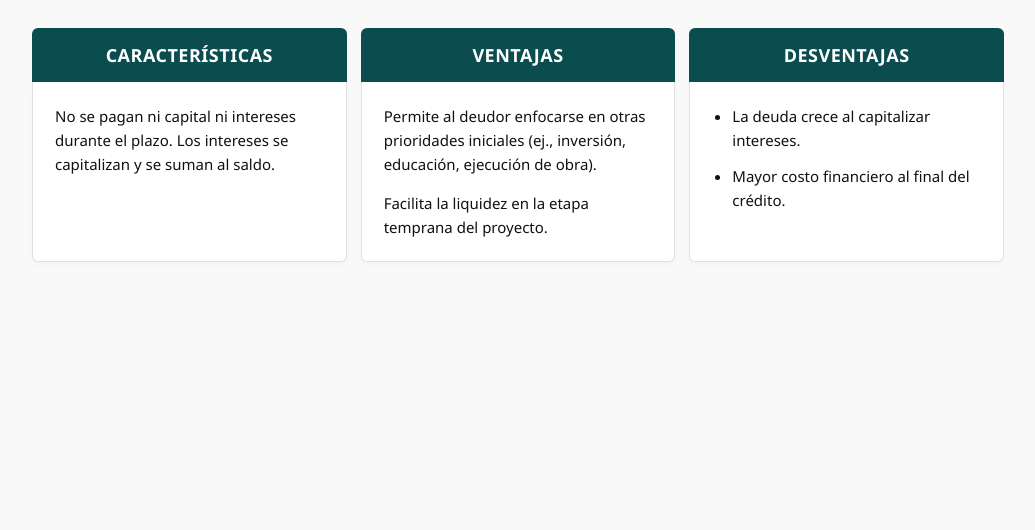
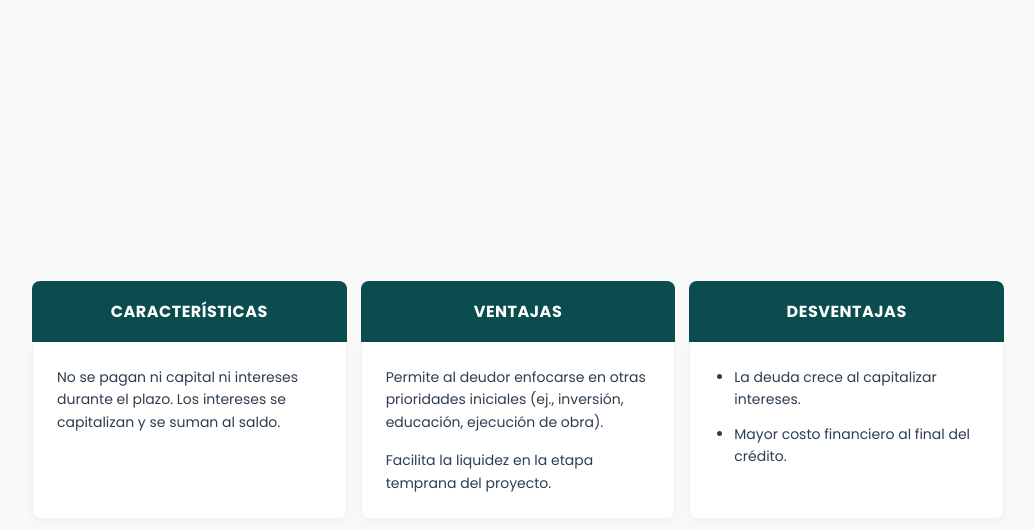
Before and after one commit to andres-caro01/U4_Contabilidad_y_Finanzas_Corporativas-, a plain HTML site: page Tabla10/index.html in a window 1280 px wide. Shown: the whole page, without its empty margins (122-1157 px from the left). Drawn offline with Linux system fonts and the light colour scheme.

Commit message:
Update index.html

```diff
--- a/Tabla10/index.html
+++ b/Tabla10/index.html
@@ -3,28 +3,47 @@
 <head>
     <meta charset="UTF-8">
     <meta name="viewport" content="width=device-width, initial-scale=1.0">
-    <title>Tabla con Animación de Entrada</title>
+    <title>Tabla Animada Centrada - Poppins</title>
     <style>
+        /* Importación de la fuente Poppins desde Google Fonts */
+        @import url('https://fonts.googleapis.com/css2?family=Poppins:wght@400;600;700&display=swap');
+
+        /* Forzar que el fondo ocupe el 100% de la ventana */
+        html, body {
+            margin: 0;
+            padding: 0;
+            width: 100%;
+            height: 100%;
+        }
+
+        /* Centrado absoluto vertical y horizontal en la pantalla */
         body {
-            font-family: 'Segoe UI', Tahoma, Geneva, Verdana, sans-serif;
+            font-family: 'Poppins', sans-serif;
             background-color: #f9f9f9;
-            padding: 20px;
             display: flex;
             justify-content: center;
+            align-items: center;
+            box-sizing: border-box;
+            padding: 20px;
+        }
+
+        /* Contenedor que limita el ancho máximo de la tabla */
+        .table-container {
+            width: 100%;
+            max-width: 1000px;
         }
 
         .custom-table {
             border-collapse: separate;
             border-spacing: 14px 0; /* Espaciado entre columnas */
             width: 100%;
-            max-width: 1000px;
         }
 
-        /* Definición de la animación de entrada */
+        /* Animación de entrada con un movimiento curvo más elegante */
         @keyframes fadeInUp {
             from {
                 opacity: 0;
-                transform: translateY(20px);
+                transform: translateY(25px);
             }
             to {
                 opacity: 1;
@@ -32,26 +51,26 @@
             }
         }
 
-        /* Clase base para aplicar la animación a las columnas */
+        /* Aplicación de la animación */
         .animated-col {
-            opacity: 0; /* Se mantiene oculto antes de que inicie la animación */
-            animation: fadeInUp 0.6s ease-out forwards;
+            opacity: 0;
+            animation: fadeInUp 0.7s cubic-bezier(0.25, 1, 0.5, 1) forwards;
         }
 
-        /* Delays para el efecto escalonado (de izquierda a derecha) */
-        .col-1 { animation-delay: 0.1s; }
-        .col-2 { animation-delay: 0.3s; }
-        .col-3 { animation-delay: 0.5s; }
+        /* Efecto secuencial (delays) */
+        .col-1 { animation-delay: 0.15s; }
+        .col-2 { animation-delay: 0.35s; }
+        .col-3 { animation-delay: 0.55s; }
 
         /* Estilos de los Encabezados */
         .custom-table th {
             background-color: #0b4c4f;
             color: #ffffff;
-            font-size: 18px;
-            font-weight: bold;
+            font-size: 16px;
+            font-weight: 700; /* Peso bold para Poppins */
             text-transform: uppercase;
-            padding: 15px;
-            border-radius: 6px 6px 0 0;
+            padding: 18px 15px;
+            border-radius: 8px 8px 0 0;
             text-align: center;
             letter-spacing: 0.5px;
         }
@@ -59,19 +78,20 @@
         /* Estilos de las Celdas de Contenido */
         .custom-table td {
             background-color: #ffffff;
-            color: #111111;
-            font-size: 15px;
+            color: #2c3e50;
+            font-size: 14px;
+            font-weight: 400; /* Peso regular para Poppins */
             line-height: 1.6;
-            padding: 22px;
+            padding: 24px;
             vertical-align: top;
-            border-left: 1px solid #e0e0e0;
-            border-right: 1px solid #e0e0e0;
-            border-bottom: 1px solid #e0e0e0;
-            border-radius: 0 0 6px 6px;
-            box-shadow: 0 4px 6px rgba(0,0,0,0.02); /* Sutil sombra para dar relieve */
+            border-left: 1px solid #eef2f5;
+            border-right: 1px solid #eef2f5;
+            border-bottom: 1px solid #eef2f5;
+            border-radius: 0 0 8px 8px;
+            box-shadow: 0 4px 12px rgba(0,0,0,0.03); /* Sutil sombra de relieve */
         }
 
-        /* Listas en Desventajas */
+        /* Listas en la sección de Desventajas */
         .custom-table ul {
             margin: 0;
             padding-left: 20px;
@@ -86,12 +106,13 @@
         }
 
         .paragraph-spacing {
-            margin-bottom: 15px;
+            margin-bottom: 16px;
         }
     </style>
 </head>
 <body>
 
+    <div class="table-container">
         <table class="custom-table">
             <thead>
                 <tr>
@@ -122,6 +143,7 @@
                 </tr>
             </tbody>
         </table>
+    </div>
 
 </body>
 </html>
```
Lines whose indentation alone changed are shown as unchanged.
